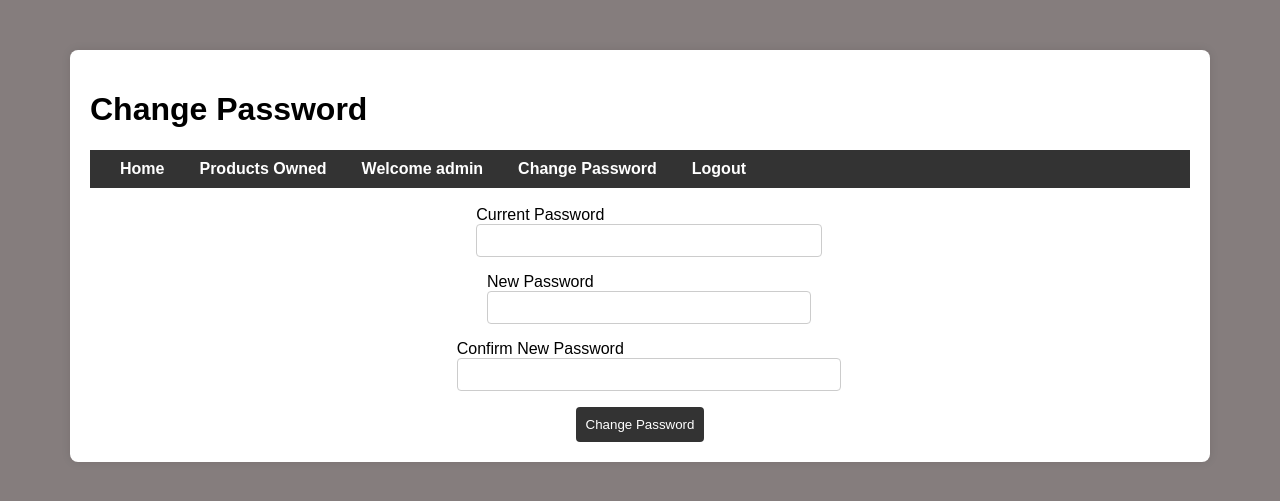
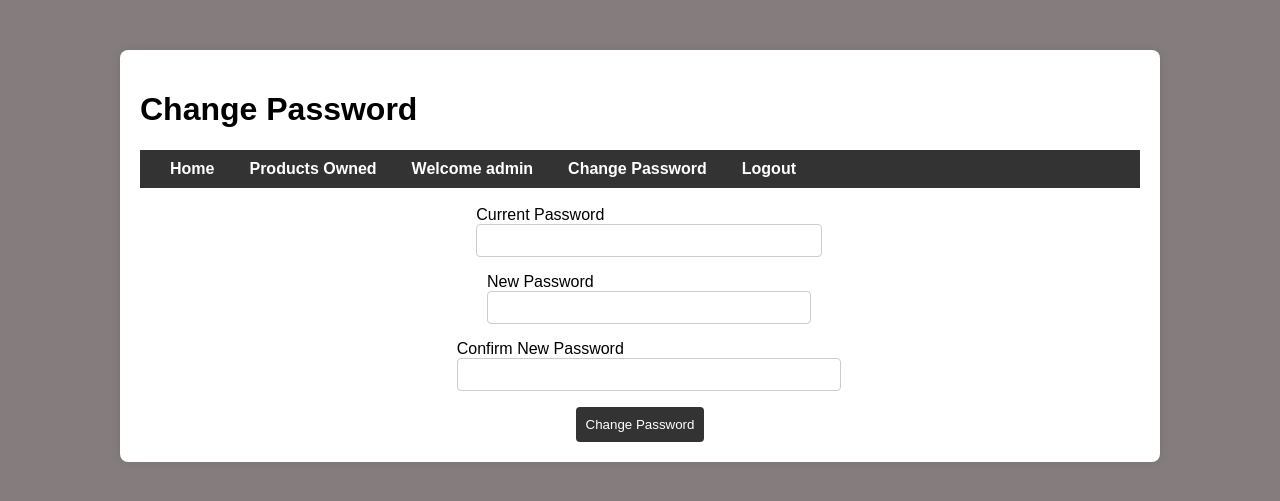
Before and after one commit to aakashsirohi/pokemon-flask, a Flask app: page /change_password in a window 1280 px wide. Shown: the top 501 px of the page. Run offline with Flask 3, Linux system fonts and the light colour scheme; a user stored in the database is signed in.

Commit message:
css update minor

```diff
--- a/static/style.css
+++ b/static/style.css
@@ -6,7 +6,7 @@ body {
 }
 
 .container {
-    max-width: 1100px;
+    max-width: 1000px;
     margin: 50px auto;
     background-color: #fff;
     padding: 20px;
@@ -34,10 +34,12 @@ ul {
 li {
     display: inline;
     margin-right: 10px;
+
 }
 .right-side {
     margin-left: auto;
 }
+
 a {
     text-decoration: none;
     color: #fff;
```
